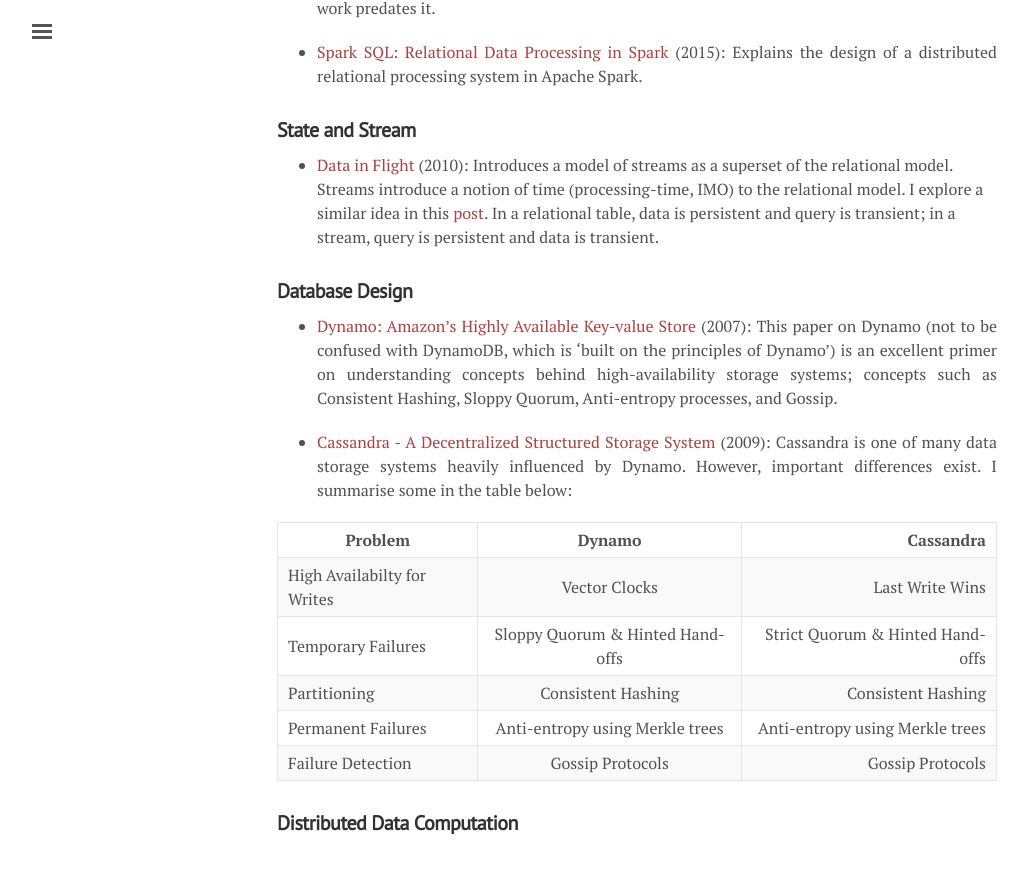
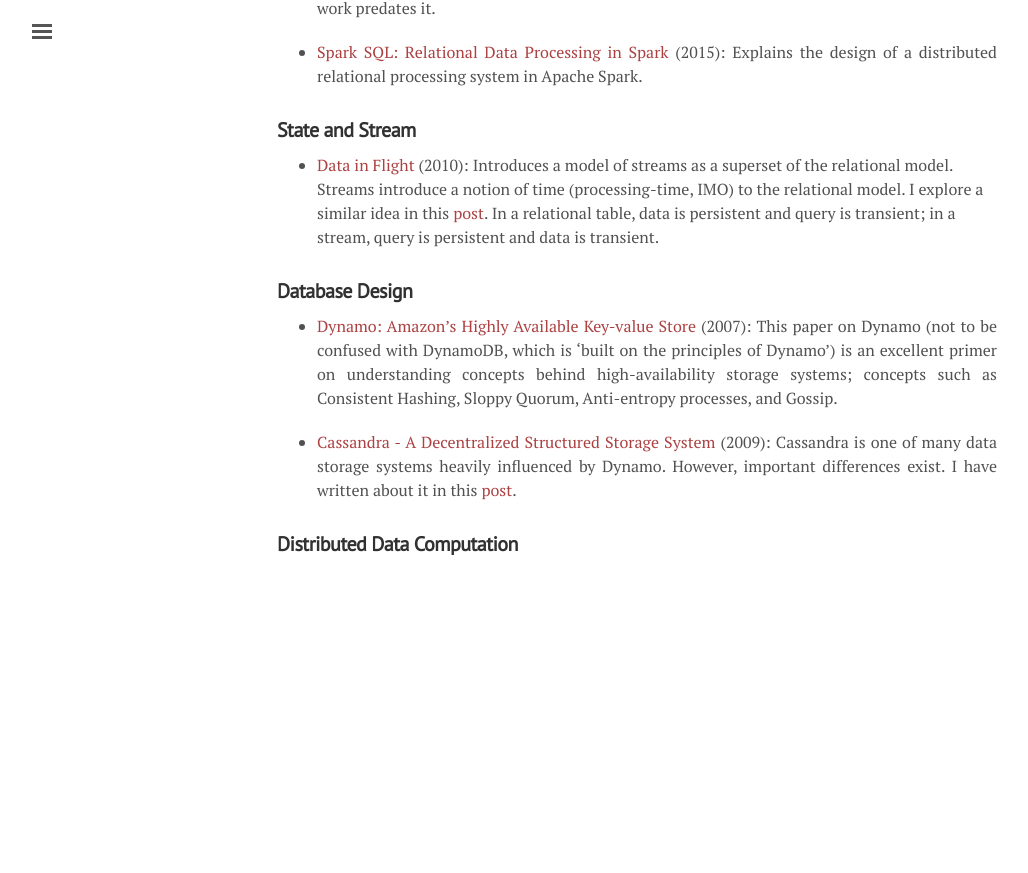
Before and after one commit to sujithjay/sujithjay.github.io, a Jekyll site: the page built from reading-list-data-systems.md, in a window 1280 px wide and 900 px high, scrolled down 1107 px. Shown: the top 873 px of the window, without its empty margins (3-1031 px from the left). Built offline with Jekyll 4.4.1, drawn with Linux system fonts in a browser that asks for light colours; nearby versions of some CDN libraries; our own code applies the rules of GitHub Pages for plain Markdown files; after the commit the page ends 1728 px from its top, so only the background shows below that.

Commit message:
Edits to Reading List

```diff
--- a/reading-list-data-systems.md
+++ b/reading-list-data-systems.md
@@ -38,14 +38,6 @@
 ### Database Design
 - [Dynamo: Amazon’s Highly Available Key-value Store](https://courses.cs.washington.edu/courses/csep552/18wi/papers/decandia-dynamo.pdf) (2007): This paper on Dynamo (not to be confused with DynamoDB, which is 'built on the principles of Dynamo') is an excellent primer on understanding concepts behind high-availability storage systems; concepts such as Consistent Hashing, Sloppy Quorum, Anti-entropy processes, and Gossip.
 
-- [Cassandra - A Decentralized Structured Storage System](https://www.cs.cornell.edu/projects/ladis2009/papers/lakshman-ladis2009.pdf) (2009): Cassandra is one of many data storage systems heavily influenced by Dynamo. However, important differences exist. I summarise some in the table below:
-
-| Problem       | Dynamo        | Cassandra  |
-| ------------- |:-------------:| ----------:|
-| High Availabilty for Writes      | Vector Clocks | Last Write Wins|
-| Temporary Failures | Sloppy Quorum & Hinted Hand-offs      |    Strict Quorum & Hinted Hand-offs  |
-| Partitioning      | Consistent Hashing      |  Consistent Hashing  |
-| Permanent Failures | Anti-entropy using Merkle trees      |    Anti-entropy using Merkle trees |
-| Failure Detection | Gossip Protocols      |    Gossip Protocols |
+- [Cassandra - A Decentralized Structured Storage System](https://www.cs.cornell.edu/projects/ladis2009/papers/lakshman-ladis2009.pdf) (2009): Cassandra is one of many data storage systems heavily influenced by Dynamo. However, important differences exist. I have written about it in this [post](https://sujithjay.com/data-systems/Dynamo-vs-Cassandra/).
 
 ### Distributed Data Computation
```
